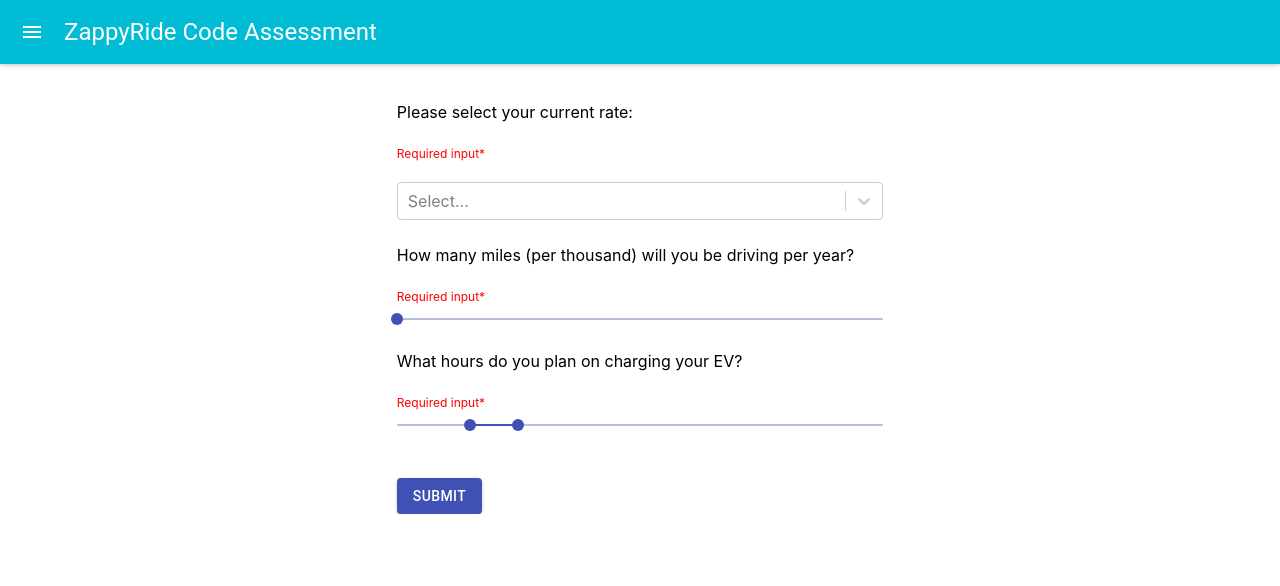
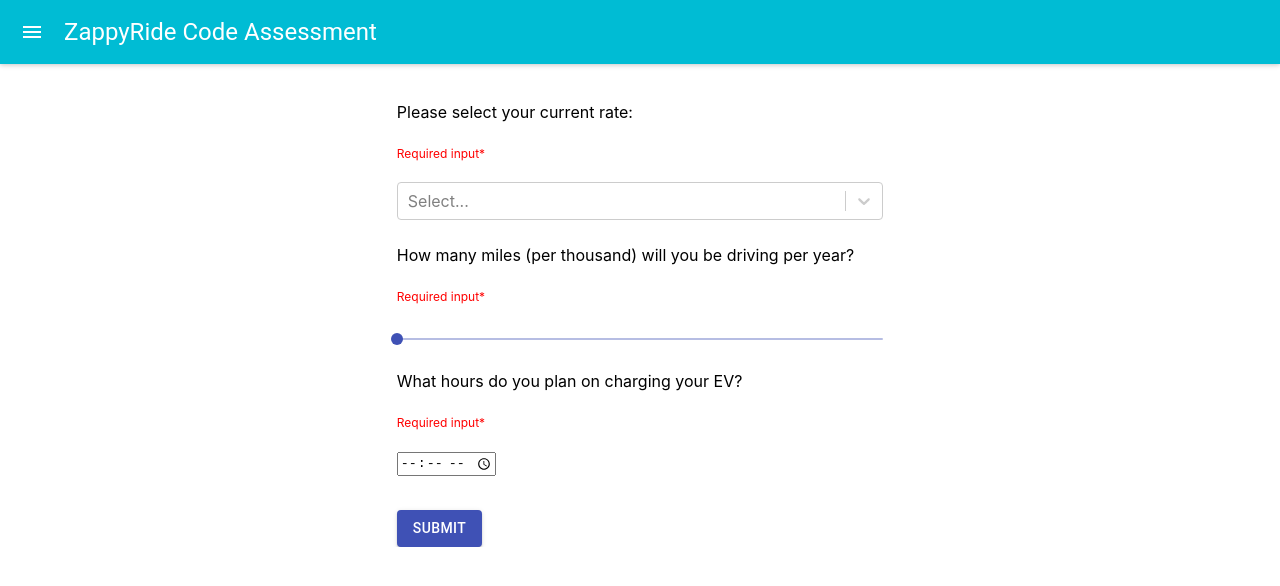
Before and after one commit to aimee-liang/zappyride-code-assessment, a React (Create React App) app: page / in a window 1280 px wide. Shown: the top 586 px of the page. Built offline with nearby package versions, Linux system fonts and the light colour scheme.

Commit message:
WSelectHours.jsx from Slider to Time Input

```diff
--- a/src/Components/Form.jsx
+++ b/src/Components/Form.jsx
@@ -68,11 +68,14 @@
                     <br/>
                     {mileRangeInState ? null : <span style={{color: "red", fontSize: "12px"}}>Required input* </span>}
                     <br/>
+                    <br/>
                     <SelectMileRange mileSetter={mileSetter} updateMileRangeInState={updateMileRangeInState}/>
                 <label>What hours do you plan on charging your EV?</label>
                     <br/>
                     <br/>
                     {hoursInState? null : <span style={{color: "red", fontSize: "12px"}}>Required input* </span>}
+                    <br/>
+                    <br/>
                     <SelectHours hourSetter={hourSetter} updateHoursInState={updateHoursInState}/>
                     <br/>
                 <Button variant="contained" color="primary" onSubmit={dataToApp}>Submit</Button>
--- a/src/Components/SelectHours.jsx
+++ b/src/Components/SelectHours.jsx
@@ -1,13 +1,32 @@
 import {useState} from 'react'
-import Slider from '@material-ui/core/Slider'
+// import Slider from '@material-ui/core/Slider'
 import styled from 'styled-components'
 
 const SelectHoursWrapper = styled.div`
     padding-bottom: 3%;
 `
-const valueText = (value) => {
-    return `${value}`
-}
+// const valueText = (value) => {
+//     return `${value}`
+// }
+
+// const marks = [
+//     {},
+//     {},
+//     {},
+//     {},
+//     {},
+//     {},
+//     {},
+//     {},
+//     {},
+//     {},
+//     {},
+//     {},
+//     {},
+//     {},
+//     {},
+//     {},
+// ]
 
 export default function SelectHours(props){
 
@@ -25,13 +44,14 @@
 
     return (
         <SelectHoursWrapper>
-            <Slider
+            {/* <Slider
             value={value}
             getAriaValueText={valueText}
             valueLabelDisplay="auto"
             onChange={changeHandler}
             aria-labelledby="range-slider"
-            />
+            /> */}
+            <input type="time"></input>
         </SelectHoursWrapper>
     )
 }
```
